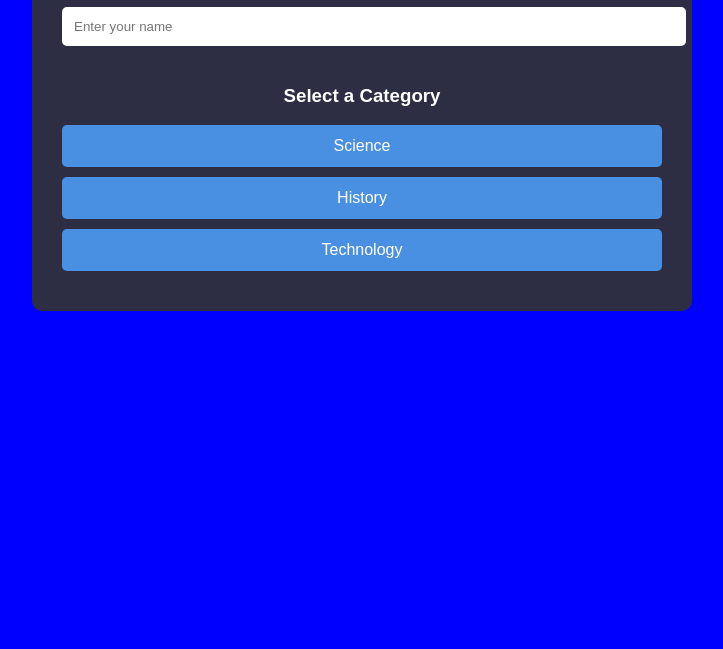
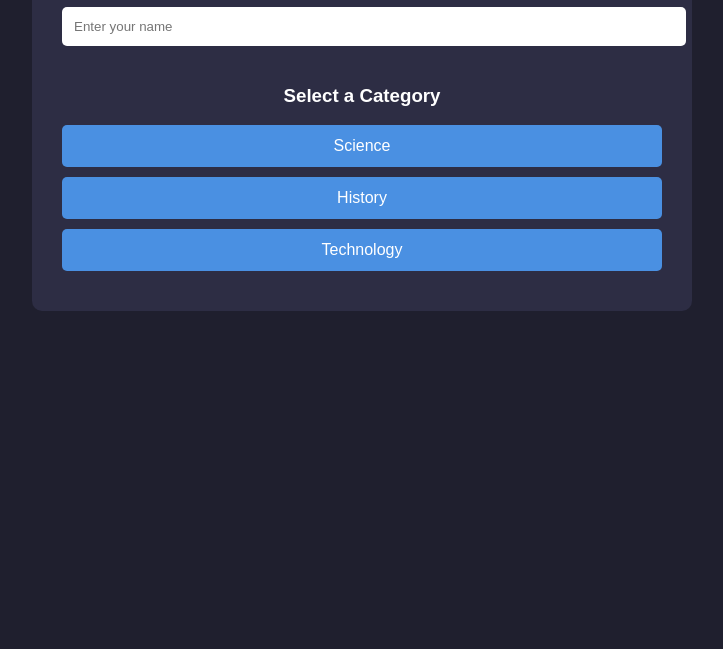
Before and after one commit to andreasescon25-spec/Sescon_Adso_QuizApp, a plain HTML site: page index.html in a window 1280 px wide. Shown: the part 151-800 px from the top of the page, without its empty margins (278-1001 px from the left). Drawn offline with Linux system fonts and the light colour scheme.

Commit message:
Update QuizApp.css

```diff
--- a/QuizApp.css
+++ b/QuizApp.css
@@ -1,6 +1,6 @@
 body {
     font-family: Arial, sans-serif;
-    background: blue;
+    background: #1f1f2e;
     color: white;
     display: flex;
     justify-content: center;
```
